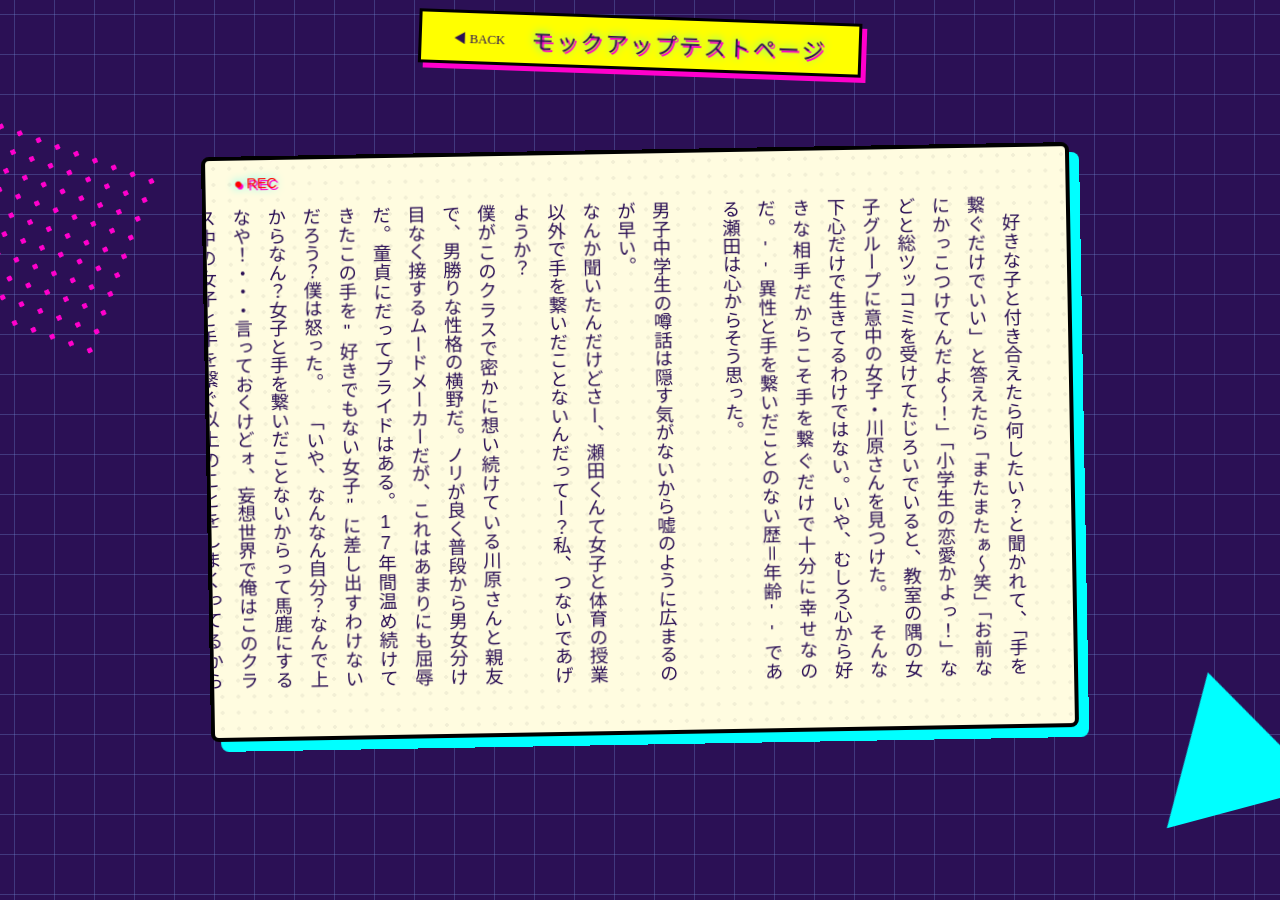
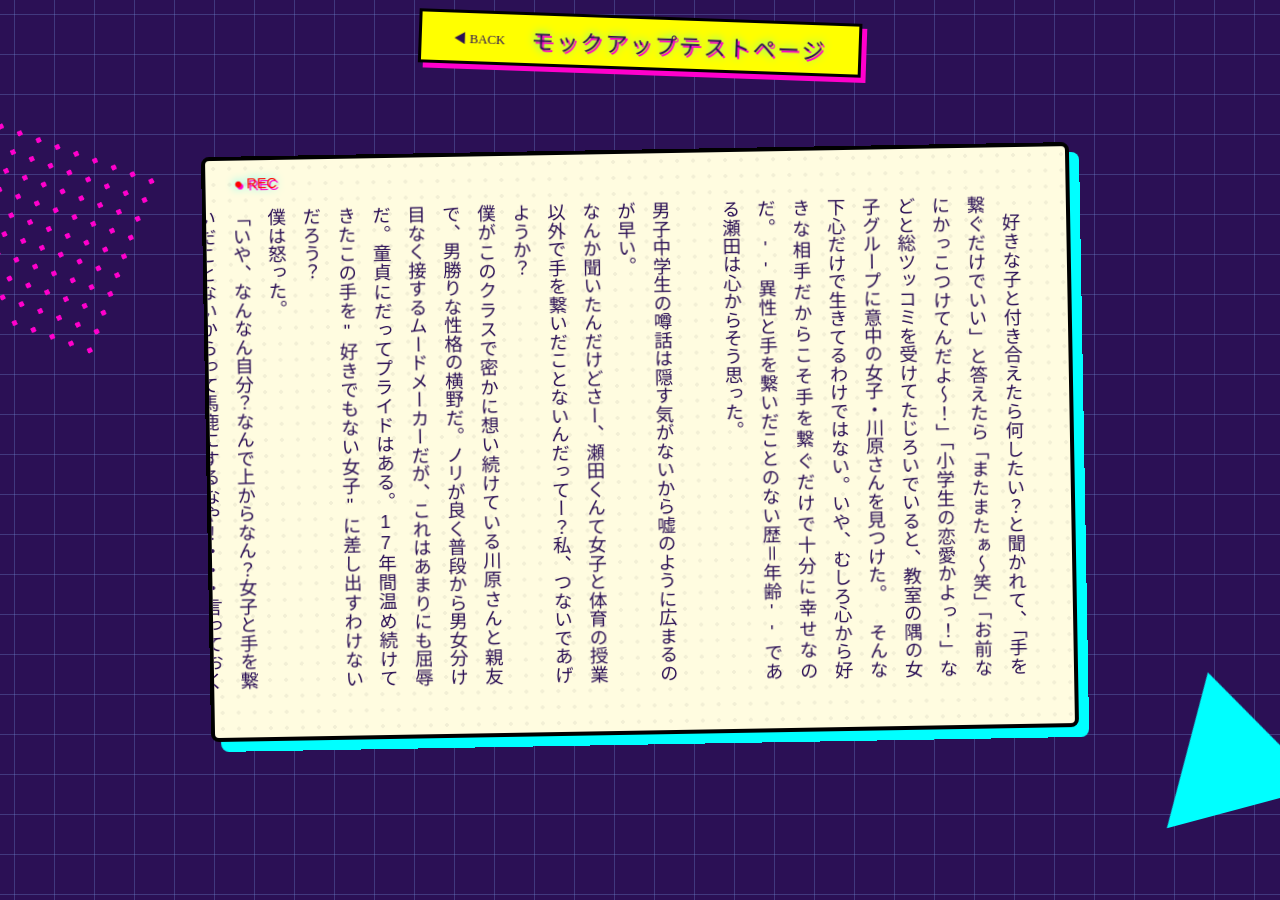
Before and after one commit to REMriaTV/HandtoHand, a Jekyll site: the page built from docs/manuscript/test-manuscript.md, in a window 1280 px wide and 900 px high. Built offline with Jekyll 4.4.1, drawn with Linux system fonts in a browser that asks for light colours; some web fonts are replaced.

Commit message:
test-manuscript.md を更新

```diff
--- a/docs/manuscript/test-manuscript.md
+++ b/docs/manuscript/test-manuscript.md
@@ -6,7 +6,10 @@
 <p>好きな子と付き合えたら何したい？と聞かれて、「手を繋ぐだけでいい」と答えたら「またまたぁ〜笑」「お前なにかっこつけてんだよ〜！」「小学生の恋愛かよっ！」などと総ツッコミを受けてたじろいでいると、教室の隅の女子グループに意中の女子・川原さんを見つけた。 そんな下心だけで生きてるわけではない。いや、むしろ心から好きな相手だからこそ手を繋ぐだけで十分に幸せなのだ。''異性と手を繋いだことのない歴＝年齢''である瀬田は心からそう思った。<br>
     <br>男子中学生の噂話は隠す気がないから嘘のように広まるのが早い。
     <br>なんか聞いたんだけどさー、瀬田くんて女子と体育の授業以外で手を繋いだことないんだってー？私、つないであげようか？
-    <br>僕がこのクラスで密かに想い続けている川原さんと親友で、男勝りな性格の横野だ。ノリが良く普段から男女分け目なく接するムードメーカーだが、これはあまりにも屈辱だ。童貞にだってプライドはある。17年間温め続けてきたこの手を"好きでもない女子"に差し出すわけないだろう？僕は怒った。 「いや、なんなん自分？なんで上からなん？女子と手を繋いだことないからって馬鹿にするなや！・・・言っておくけどォ、妄想世界で俺はこのクラス中の女子と手を繋ぐ以上のことをしまくってるからなァ！」 何を血迷ったか逆上した瀬田はあらぬことを口走り、それは当然同じ空間にいる川原さんにも届いていた。<br>
+    <br>僕がこのクラスで密かに想い続けている川原さんと親友で、男勝りな性格の横野だ。ノリが良く普段から男女分け目なく接するムードメーカーだが、これはあまりにも屈辱だ。童貞にだってプライドはある。17年間温め続けてきたこの手を"好きでもない女子"に差し出すわけないだろう？
+    <br>僕は怒った。
+    <br>「いや、なんなん自分？なんで上からなん？女子と手を繋いだことないからって馬鹿にするなや！・・・言っておくけどォ、妄想世界で俺はこのクラス中の女子と手を繋ぐ以上のことをしまくってるからなァ！」
+    <br>何を血迷ったか逆上した瀬田はあらぬことを口走り、それは当然同じ空間にいる川原さんにも届いていた。<br>
     <br>しーんという静けさを表す擬態語は、実は音として聞こえる擬音語だったようで、教室中が凍りつく中最初に物音を立てたのはあの川原さんだった。大きな音を立てて椅子を引くと、まるで耐えきれないというように教室を走り出ていった。瀬田が呆然と教室の出口を見ていると、バチンっと強烈な雷が落ちたかのような衝撃が頭を襲った。 「あんた何言ってんの！？バッカじゃないのマジで！」 横野はバレー部仕込みのアタック動作で男子の頭にツッコミを入れるから、笑いも起きるがその分ダメージも大きい。 「痛ってーな！リンゴ！ニュートンじゃないんだから引力利用して頭たたくなや！」 横野とは小学校から一緒なだけに、あだ名の志保リンを文字ってリンゴと呼んでいる。 「それを言うなら重力でしょ！高さによって重力加速度がプラスされるのよ」 まさかの''手つなぎ童貞''が発覚した上にオチまでついて再び賑やかさを取り戻したクラスに、３時限目のチャイムが鳴った。</p>
 <p>歴史の授業を受け持つクボセンの代わりに同じ社会科だが公民を担当するザキヤマが教室に現れると、やにわに白い紙を前列の生徒に配布した。 「えー、久保先生は風邪でお休みです。なのでこの時間は自習としまーす。自習内容は好きな歴史の時代について、各自リサーチしたことをレポートにして提出してくださーい。」 ザキヤマはそれだけ言うと教卓の椅子にどかっと腰を下ろした。大半の生徒は自習というワードにぬか喜びしたが学年主任を兼ねる山崎先生が教室に居残ることを知って意気消沈した。だが瀬田はそれよりも先ほど教室を飛び出したきり戻ってこない川原さんのことが気になって仕方なかった。<br>
     <br>3限目のチャイムが鳴り始めたとき瀬田は急いで廊下に出てみたが、廊下にも女子トイレのあたりにも川原さんの姿は見当たらなかった。東大を目指していると噂される才女の川原さんが授業に遅刻することは今まで一度もない。まさか自分の発言が彼女の絶対的な意思をも崩させるほどショックを与えてしまったのか...。瀬田は頭を抱えた。 「おおそうだ、瀬田。古代ケルト人の巨石群について調べてるんだって？なかなか面白い着眼点じゃないか。久保先生が褒めてたぞ。」 教卓で時間を潰すのに飽きたザキヤマは先ほどから教室内を練り歩いて各生徒とコミュニケーションを取っていたが、気づくと目の前にいて瀬田が前回の期末テストの裏紙に書いた小ネタに言及した。確かに瀬田は歴史の答案用紙の裏に、ヨーロッパの謎めいたストーンサークルのイラストを落書きした。真ん中に丸い穴の空いた奇岩に向かって太った欧米人の観光客がくぐり抜けにチャレンジするも、見事に挟まってしまい顔を真っ赤にしているネット画像の再現だった。 「はあ、なんかネットで流行ってて。あんまり詳しくは知らないんですけど」 「クボセンはイギリスに留学してたんだぞ。そんなことよく知ってるなあ！」 会話の内容より生徒と交流すること自体に意味を見出すタイプのの適当な相槌を流して、先生、トイレに行ってきますと告げると、すでにザキヤマは隣の生徒に話しかけ始めていた。<br>
```
